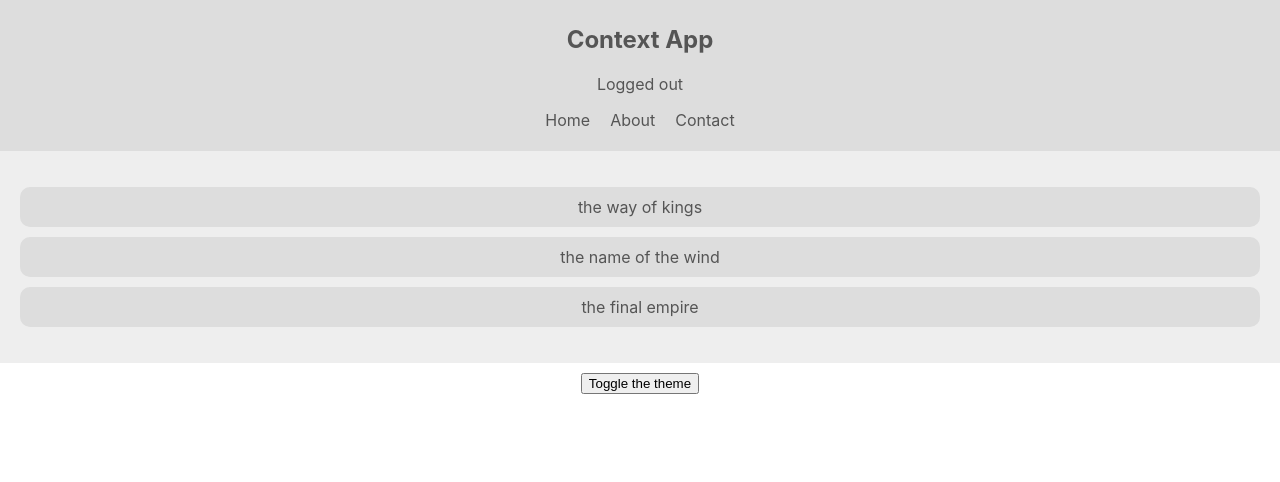
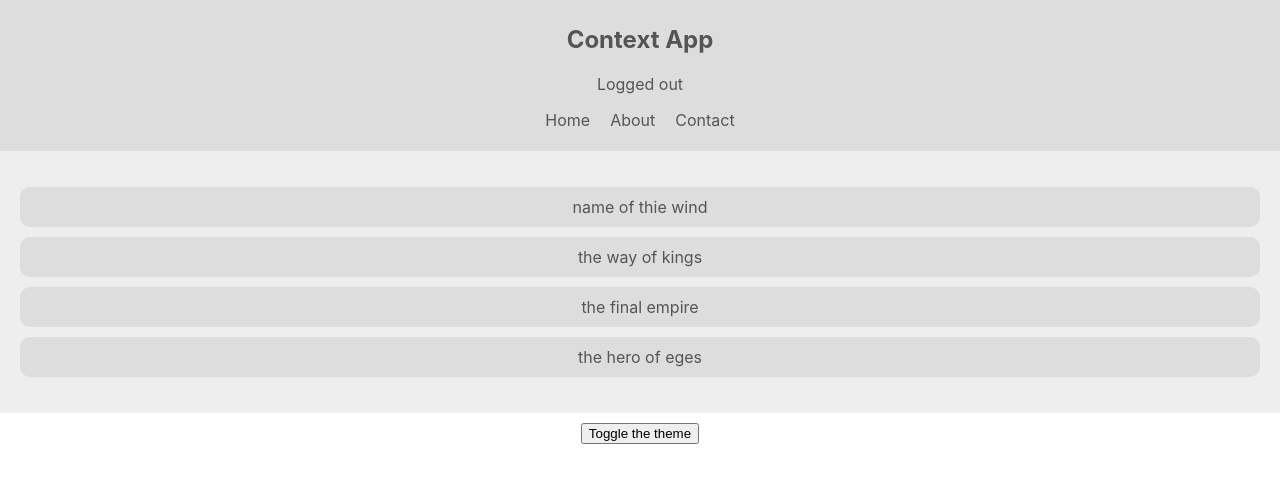
Before and after one commit to forxynet/react-context-app, a React (Create React App) app: page / in a window 1280 px wide. Shown: the top 482 px of the page. Built offline with nearby package versions, Linux system fonts and the light colour scheme.

Commit message:
added bookcontext

```diff
--- a/src/App.js
+++ b/src/App.js
@@ -1,8 +1,9 @@
 import BookList from "./components/BookList";
 import Navbar from "./components/Navbar";
 import ThemeToggle from "./components/ThemeToggle";
-import AuthContextProvider, { AuthContext } from "./contexts/AuthContext";
+import AuthContextProvider from "./contexts/AuthContext";
 import ThemeContextProvider from "./contexts/ThemeContext";
+import BookContextProvider from "./contexts/BookContext";
 
 
 function App() {
@@ -11,7 +12,9 @@
       <ThemeContextProvider>
         <AuthContextProvider>
           <Navbar />
-          <BookList />
+          <BookContextProvider>
+            <BookList />
+          </BookContextProvider>
           <ThemeToggle />
         </AuthContextProvider>
       </ThemeContextProvider>
--- a/src/components/BookList.js
+++ b/src/components/BookList.js
@@ -1,14 +1,19 @@
 import { useContext } from 'react';
 import { ThemeContext } from '../contexts/ThemeContext';
+import { BookContext } from '../contexts/BookContext';
 export default function BookList() {
   const { isLightTheme, light, dark } = useContext(ThemeContext);
+  const { books } = useContext(BookContext);
   const theme = isLightTheme ? light : dark;
+
   return (
     <div className='book-list' style={{ background: theme.bg, color: theme.syntax }}>
       <ul>
-        <li style={{ background: theme.ui }}>the way of kings</li>
-        <li style={{ background: theme.ui }}>the name of the wind</li>
-        <li style={{ background: theme.ui }}>the final empire</li>
+        {books && books.map(book => {
+          return (
+            <li key={book.id} style={{ background: theme.ui }}>{book.title}</li>
+          )
+        })}
       </ul>
     </div>
   )
--- /dev/null
+++ b/src/contexts/BookContext.js
@@ -0,0 +1,17 @@
+import { createContext, useState } from 'react'
+
+export const BookContext = createContext();
+export default function BookContextProvider(props) {
+  const [books, setBooks] = useState([
+    { title: 'name of thie wind', id: 1 },
+    { title: 'the way of kings', id: 2 },
+    { title: 'the final empire', id: 3 },
+    { title: 'the hero of eges', id: 4 }
+  ]);
+
+  return (
+    <BookContext.Provider value={{ books }}>
+      {props.children}
+    </BookContext.Provider>
+  )
+}
```
